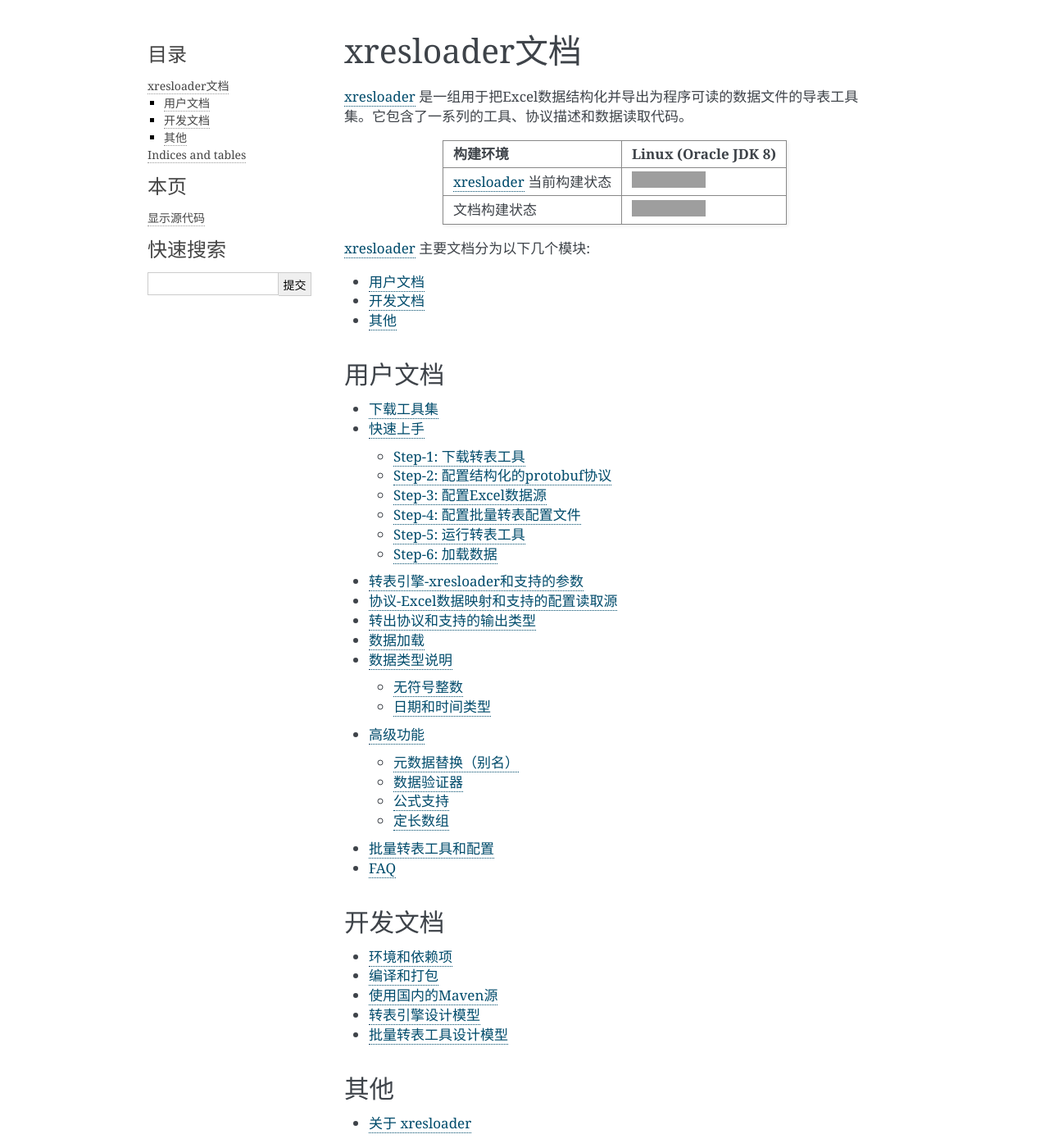
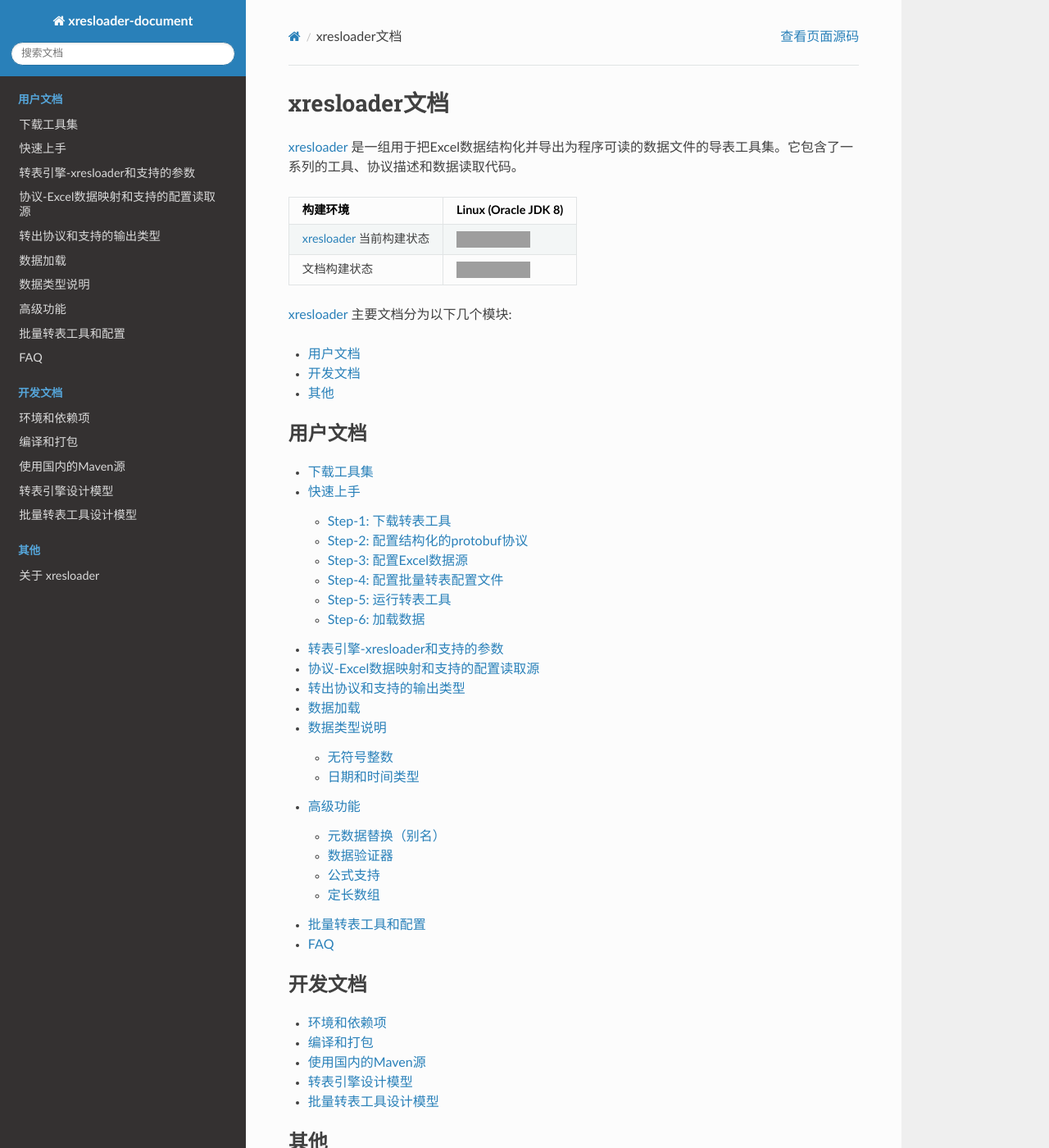
Before and after one commit to xresloader/xresloader-docs, a Sphinx documentation site: the page built from source/index.rst, in a window 1280 px wide and 1400 px high. Shown: the whole window at 82% size. Built offline with Sphinx 7.4.7 and the Read the Docs theme 2.0.0, drawn with Linux system fonts in a browser that asks for light colours; some of the changed text lies outside the part shown; grey boxes are pictures that could not be loaded.

Commit message:
自测环境初始化脚本和主题

```diff
--- a/source/conf.py
+++ b/source/conf.py
@@ -12,10 +12,12 @@
 # add these directories to sys.path here. If the directory is relative to the
 # documentation root, use os.path.abspath to make it absolute, like shown here.
 #
-# import os
-# import sys
+import os
+import sys
 # sys.path.insert(0, os.path.abspath('.'))
 
+import sphinx_rtd_theme
+from recommonmark.parser import CommonMarkParser
 
 # -- Project information -----------------------------------------------------
 
@@ -40,7 +42,6 @@ release = 'https://xresloader.atframe.work'
 # ones.
 extensions = [
     'sphinx.ext.autodoc',
-    'sphinx.ext.doctest',
     'sphinx.ext.intersphinx',
     'sphinx.ext.todo',
     'sphinx.ext.mathjax',
@@ -54,8 +55,12 @@ templates_path = ['_templates']
 # The suffix(es) of source filenames.
 # You can specify multiple suffix as a list of string:
 #
-# source_suffix = ['.rst', '.md']
-source_suffix = '.rst'
+source_suffix = ['.rst', '.md']
+# source_suffix = '.rst'
+
+source_parsers = {
+    '.md': CommonMarkParser,
+}
 
 # The master toctree document.
 master_doc = 'index'
@@ -81,7 +86,7 @@ pygments_style = 'sphinx'
 # The theme to use for HTML and HTML Help pages.  See the documentation for
 # a list of builtin themes.
 #
-html_theme = 'alabaster'
+html_theme = 'sphinx_rtd_theme'
 
 # Theme options are theme-specific and customize the look and feel of a theme
 # further.  For a list of options available for each theme, see the
--- a/source/index.rst
+++ b/source/index.rst
@@ -33,11 +33,9 @@ xresloader文档
 
 .. _user-docs:
 
-用户文档
------------------------------------------------
-
 .. toctree::
    :maxdepth: 2
+   :caption: 用户文档
 
    users/download
    users/quick_start
@@ -52,11 +50,9 @@ xresloader文档
 
 .. _development-docs:
 
-开发文档
------------------------------------------------
-
 .. toctree::
    :maxdepth: 2
+   :caption: 开发文档
 
    development/dependency
    development/build
@@ -66,16 +62,12 @@ xresloader文档
 
 .. _about-docs:
 
-其他
------------------------------------------------
-
 .. toctree::
+   :caption: 其他
 
    about
 
-Indices and tables
-==================
-
-* :ref:`genindex`
-* :ref:`modindex`
-* :ref:`search`
+..
+    * :ref:`genindex`
+    * :ref:`modindex`
+    * :ref:`search`
```
Also changed, not shown: 2 other files.
